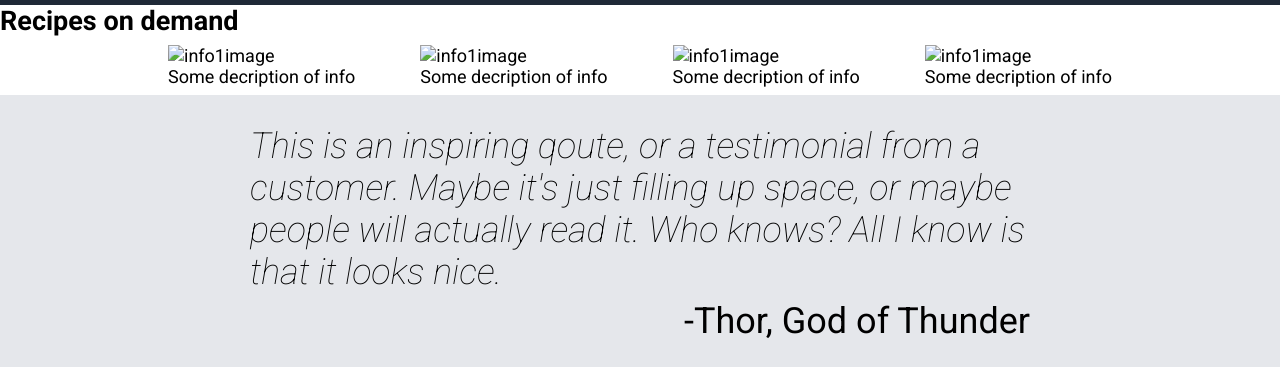
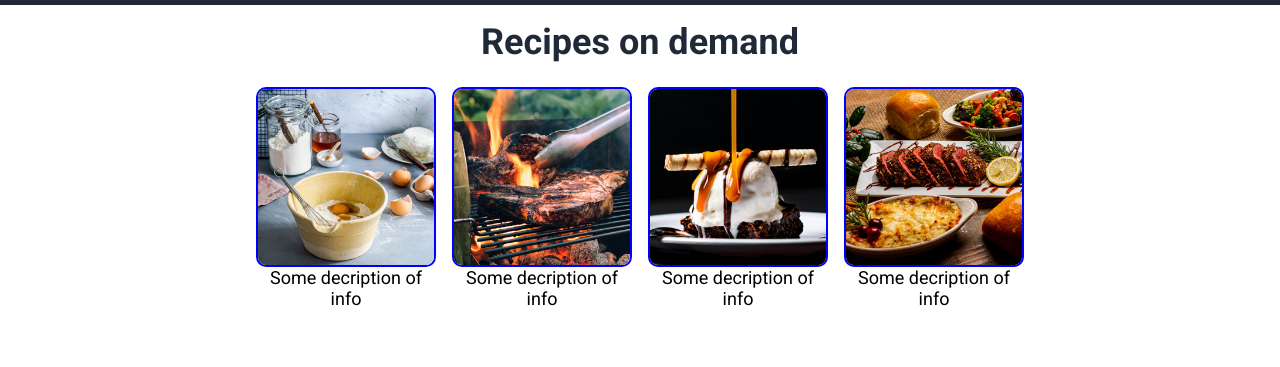
Before and after one commit to AngomRanjan/Landing-Page, a plain HTML site: page index.html in a window 1280 px wide. Shown: the part 339-706 px from the top of the page. Drawn offline with Linux system fonts and the light colour scheme.

Commit message:
Edited style.css fixing info  section

```diff
--- a/style.css
+++ b/style.css
@@ -113,3 +113,36 @@ a {
     font: normal bold 24 px roboto;
     align-self:flex-end;
 }
+.info h2{
+    text-align: center;
+    font-size: 36px;
+    font-weight: bolder;
+    color: #1f2937;
+    margin:16px 0px
+}
+
+.info .container {
+    justify-content: center;
+    align-items: flex-start;
+    gap: 16px;
+    flex-wrap: wrap;
+    margin-bottom: 72px;
+
+}
+
+.infobox {
+    display: flex;
+    flex-direction: column;
+    max-width: 180px;
+}
+
+.infobox img {
+    width: 180px;
+    height: 180px;
+    border-radius: 10px;
+    border: 2px solid blue;
+}
+
+.infobox p {
+    text-align: center;
+}
```
Also changed, not shown: images/1.jpg (added), images/2.jpg (added), images/3.jpg (added), images/4.jpg (added), images/main.jpg (added).
